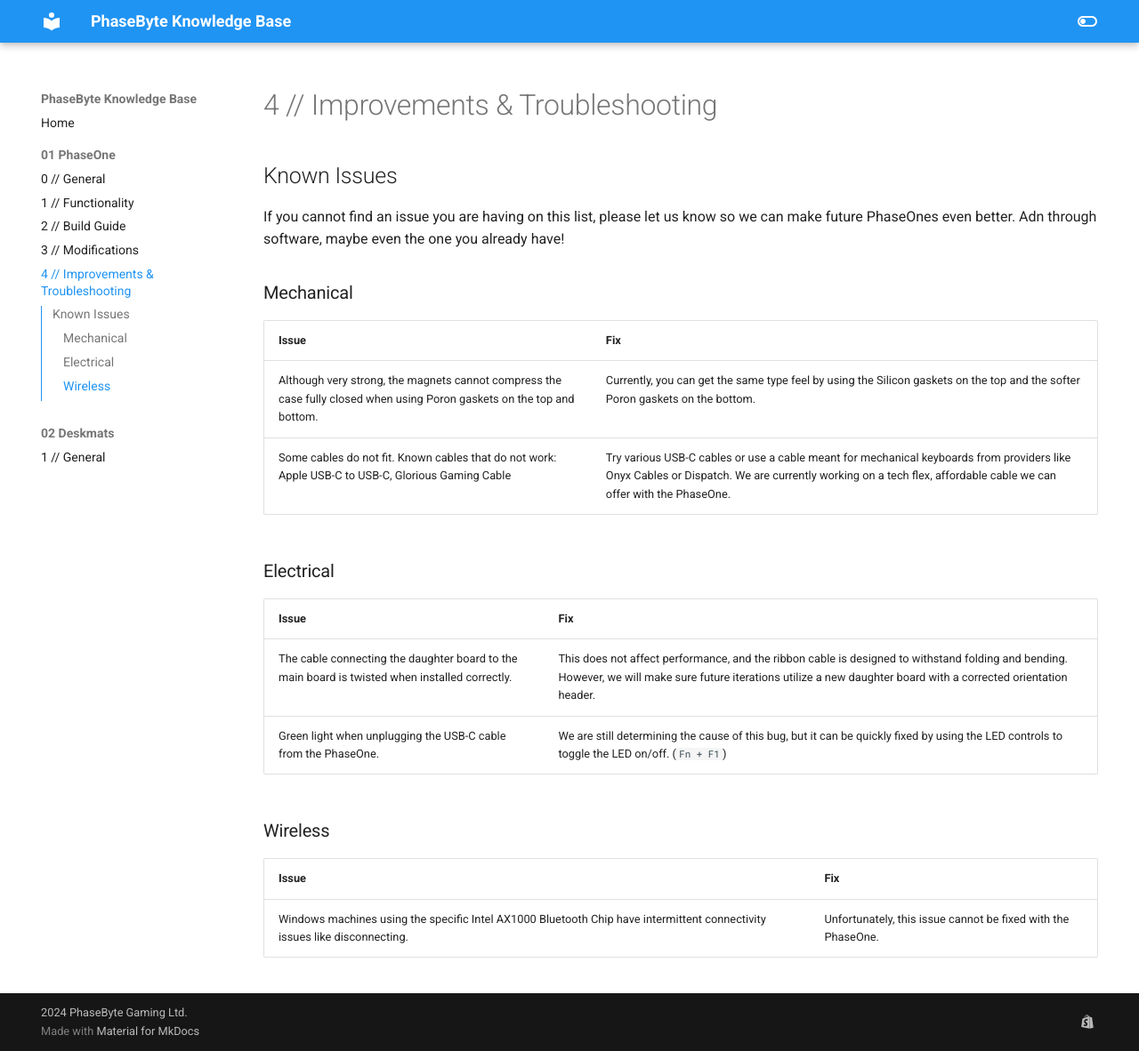
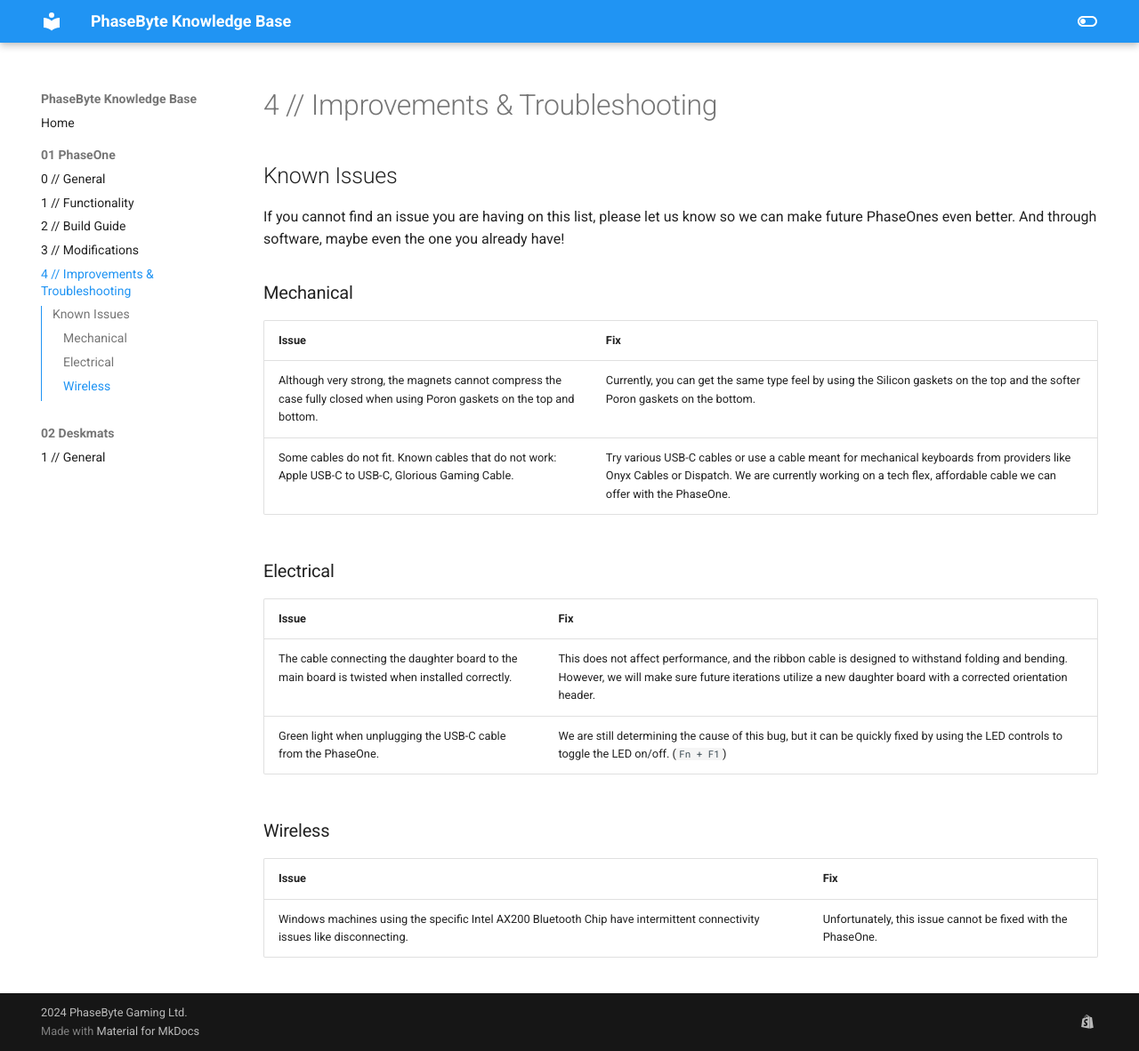
Before and after one commit to PhaseByte/phasebyte-docs, an MkDocs documentation site: the page built from docs/01_PhaseOne/04_PhaseOne_Improvements.md, in a window 1280 px wide and 1182 px high. Shown: the whole window at 89% size. Built offline with MkDocs 1.6.1 and Material for MkDocs 9.7.7, drawn with Linux system fonts in a browser that asks for light colours.

Commit message:
Minor Fixes

```diff
--- a/docs/01_PhaseOne/04_PhaseOne_Improvements.md
+++ b/docs/01_PhaseOne/04_PhaseOne_Improvements.md
@@ -2,14 +2,14 @@
 
 ## Known Issues
 
-If you cannot find an issue you are having on this list, please let us know so we can make future PhaseOnes even better. Adn through software, maybe even the one you already have!
+If you cannot find an issue you are having on this list, please let us know so we can make future PhaseOnes even better. And through software, maybe even the one you already have!
 
 ### Mechanical
 
  Issue      | Fix                          |
 | :---------- | :----------------------------------- |
 | Although very strong, the magnets cannot compress the case fully closed when using Poron gaskets on the top and bottom.| Currently, you can get the same type feel by using the Silicon gaskets on the top and the softer Poron gaskets on the bottom.|
-| Some cables do not fit. Known cables that do not work: Apple USB-C to USB-C, Glorious Gaming Cable | Try various USB-C cables or use a cable meant for mechanical keyboards from providers like Onyx Cables or Dispatch. We are currently working on a tech flex, affordable cable we can offer with the PhaseOne.|
+| Some cables do not fit. Known cables that do not work: Apple USB-C to USB-C, Glorious Gaming Cable. | Try various USB-C cables or use a cable meant for mechanical keyboards from providers like Onyx Cables or Dispatch. We are currently working on a tech flex, affordable cable we can offer with the PhaseOne.|
 
 
 ### Electrical
@@ -23,4 +23,4 @@
 
  Issue      | Fix                          |
 | :---------- | :----------------------------------- |
-| Windows machines using the specific Intel AX1000 Bluetooth Chip have intermittent connectivity issues like disconnecting. | Unfortunately, this issue cannot be fixed with the PhaseOne.  |
+| Windows machines using the specific Intel AX200 Bluetooth Chip have intermittent connectivity issues like disconnecting. | Unfortunately, this issue cannot be fixed with the PhaseOne.  |
```
